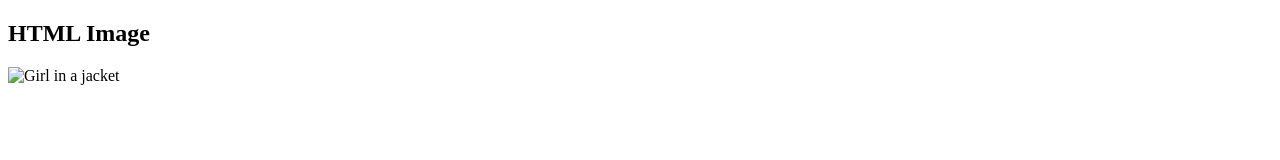
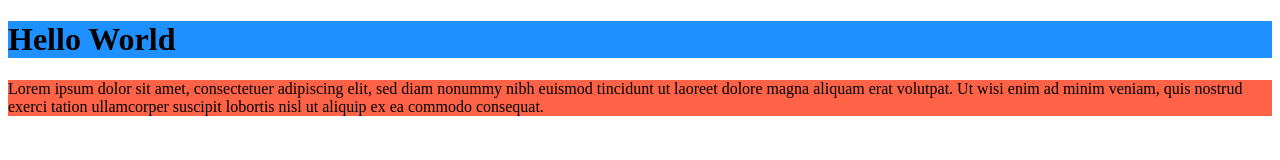
Before and after one commit to sairamreddy27/sairamreddy, a plain HTML site: page webpage.html in a window 1280 px wide. Drawn offline with Linux system fonts and the light colour scheme.

Commit message:
Update webpage.html

```diff
--- a/webpage.html
+++ b/webpage.html
@@ -2,8 +2,12 @@
 <html>
 <body>
 
-<h2>HTML Image</h2>
-<img src="img_girl.jpg" alt="Girl in a jacket" width="500" height="600">
+<h1 style="background-color:DodgerBlue;">Hello World</h1>
+
+<p style="background-color:Tomato;">
+Lorem ipsum dolor sit amet, consectetuer adipiscing elit, sed diam nonummy nibh euismod tincidunt ut laoreet dolore magna aliquam erat volutpat.
+Ut wisi enim ad minim veniam, quis nostrud exerci tation ullamcorper suscipit lobortis nisl ut aliquip ex ea commodo consequat.
+</p>
 
 </body>
 </html>
```
